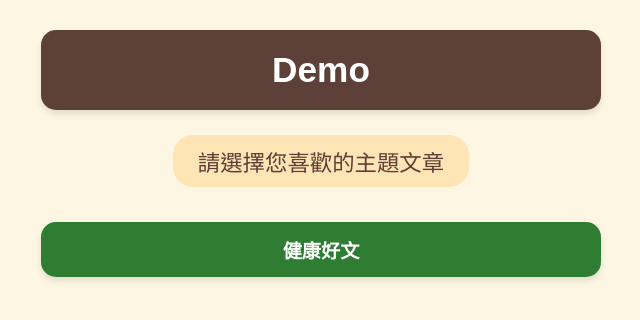
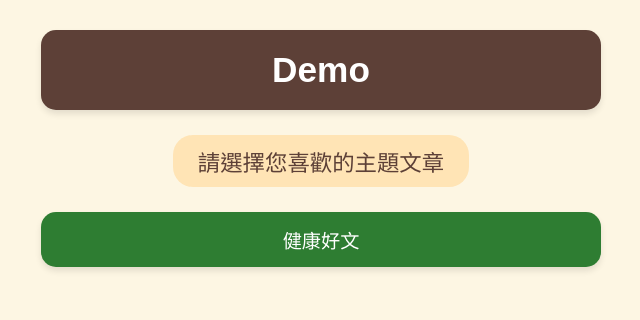
Before and after one commit to cishieh04-star/health, a plain HTML site: page index.html in a window 1280 px wide. Shown: the whole page, without its empty margins (319-959 px from the left). Drawn offline with Linux system fonts and the light colour scheme.

Commit message:
Update index.html

```diff
--- a/index.html
+++ b/index.html
@@ -7,36 +7,77 @@
     <style>
         * { box-sizing: border-box; touch-action: manipulation; }
         body {
-            font-family: 'Microsoft JhengHei', sans-serif; padding: 20px; max-width: 600px;
-            margin: auto; background-color: #fdf6e3; min-height: 100vh;
-            display: flex; flex-direction: column; align-items: center;
+            font-family: 'Microsoft JhengHei', sans-serif;
+            padding: 20px;
+            max-width: 600px;
+            margin: auto;
+            background-color: #fdf6e3;
+            min-height: 100vh;
+            display: flex;
+            flex-direction: column;
+            align-items: center;
         }
 
         .box {
-            margin: 10px 0; border-radius: 15px;
-            font-weight: bold; text-align: center;
+            margin: 10px 0;
+            border-radius: 15px;
+            font-weight: bold;
+            text-align: center;
             box-shadow: 0 4px 6px rgba(0,0,0,0.1);
-            display: flex; align-items: center; justify-content: center;
+            display: flex;
+            align-items: center;
+            justify-content: center;
         }
 
         /* 1. 最大標題 */
-        .header-box { background: #5d4037; color: #ffffff; font-size: 2.2rem; padding: 20px 40px; width: 100%; }
+        .header-box {
+            background: #5d4037;
+            color: #ffffff;
+            font-size: 2.2rem;
+            padding: 20px 40px;
+            width: 100%;
+        }
 
-        /* 2. 黃底文字 (變大) */
-        .category-box { background: #ffe4b5; color: #5d4037; font-size: 1.4rem; padding: 10px 25px; border-radius: 20px; margin: 15px 0; }
+        /* 2. 黃底文字 */
+        .category-box {
+            background: #ffe4b5;
+            color: #5d4037;
+            font-size: 1.4rem;
+            padding: 10px 25px;
+            border-radius: 20px;
+            margin: 15px 0;
+        }
 
-        /* 3. 綠底按鈕 (縮小高度與字體) */
+        /* 3. 綠底按鈕列表 */
         ul {
-            list-style-type: none; padding: 0; margin: 10px 0 0 0;
-            width: 100%; display: flex; flex-direction: column;
+            list-style-type: none;
+            padding: 0;
+            margin: 10px 0 0 0;
+            width: 100%;
+            display: flex;
+            flex-direction: column;
         }
-        li { display: flex; margin-bottom: 15px; }
+
+        li {
+            width: 100%;
+            margin-bottom: 15px;
+        }
 
         .game-link {
-            background: #2e7d32; color: #ffffff; font-size: 1.2rem;
-            cursor: pointer; width: 100%; min-height: 55px; padding: 10px;
+            background: #2e7d32;
+            color: #ffffff;
+            font-size: 1.2rem;
+            cursor: pointer;
+            width: 100%;
+            min-height: 55px;
+            padding: 10px;
+            text-decoration: none;
+            border-radius: 15px;
+            box-shadow: 0 4px 6px rgba(0,0,0,0.1);
+            display: flex;
+            align-items: center;
+            justify-content: center;
         }
-        a { text-decoration: none; color: inherit; width: 100%; height: 100%; display: flex; align-items: center; justify-content: center; }
     </style>
 </head>
 <body>
@@ -50,14 +91,14 @@
         document.addEventListener('DOMContentLoaded', function() {
             const games = [
                 { name: "健康好文", file: "sleep.html" }
-
             ];
 
             const listElement = document.getElementById('game-list');
 
             games.forEach(game => {
                 const li = document.createElement('li');
-                li.innerHTML = '<div class="box game-link"><a href="' + game.file + '">' + game.name + '</a></div>';
+                // 直接將 a 標籤設定為按鈕樣式，減少一層 div 巢狀衝突
+                li.innerHTML = '<a href="' + game.file + '" class="game-link">' + game.name + '</a>';
                 listElement.appendChild(li);
             });
         });
```
